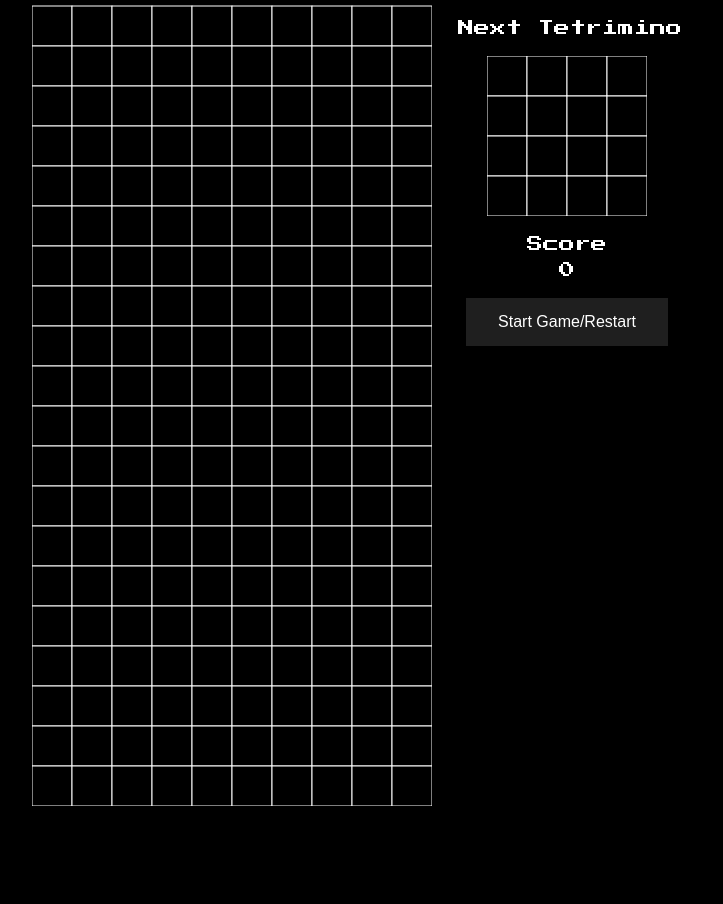
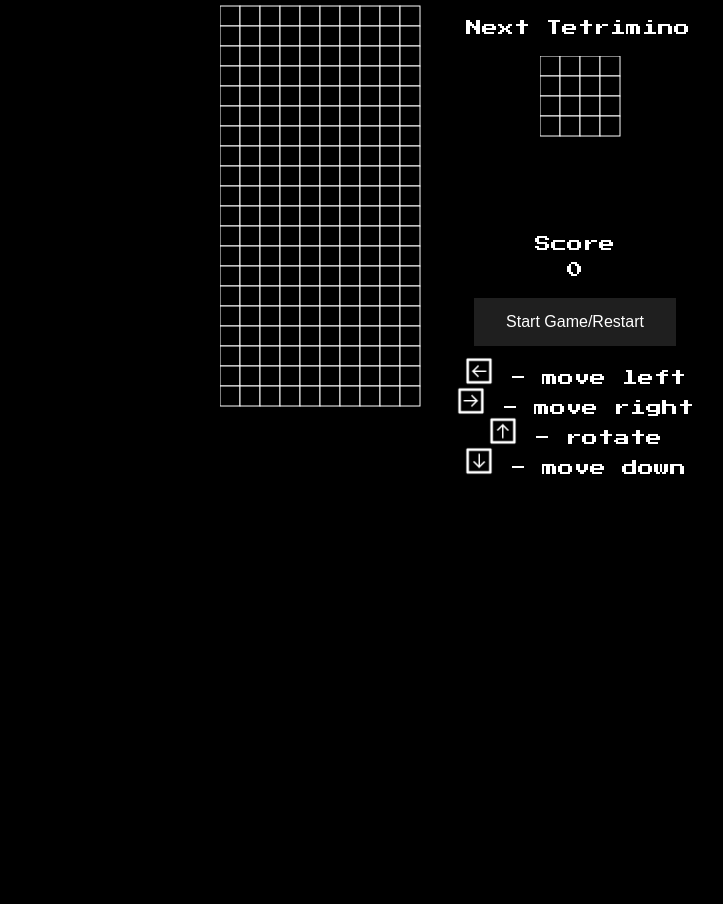
Before and after one commit to TeriyakiGod/js-tetris, a plain HTML site: page index.html in a window 1280 px wide. Shown: the part 69-973 px from the top of the page, without its empty margins (308-1031 px from the left). Drawn offline with Linux system fonts and the light colour scheme.

Commit message:
Scaled everything down and added instructions, still not responsive

```diff
--- a/index.html
+++ b/index.html
@@ -24,6 +24,27 @@
         <div id="scoreContainer">
             Score <div id="score">0</div>
             <button onclick="startGame()">Start Game/Restart</button>
+            <div id="controls">
+                <div id="keys">
+                    <div id="arrowLeftContainer">
+                        <img class="arrow" id="arrowLeft" src="arrowButton.jpg">
+                        - move left
+                    </div>
+                    <div id="arrowRightContainer">
+                        <img class="arrow" id="arrowRight" src="arrowButton.jpg">
+                        - move right
+                    </div>
+                    <div id="arrowUpContainer">
+                        <img class="arrow" id="arrowUp" src="arrowButton.jpg">
+                        - rotate
+                    </div>
+                    <div id="arrowDownContainer">
+                        <img class="arrow" id="arrowDown" src="arrowButton.jpg">
+                        - move down
+                    </div>
+                </div>
+            </div>
+            <div id="github"></div>
         </div>
     </div>
 
--- a/style.css
+++ b/style.css
@@ -2,10 +2,11 @@ body {
   background-color: black;
   color: white;
   overflow: hidden;
-  font-family: 'Press Start 2P', cursive;
+  font-family: "Press Start 2P", cursive;
+  width: 100vw;
 }
 
-h1{
+h1 {
   text-align: center;
 }
 
@@ -16,21 +17,19 @@ h1{
   right: -235px;
 }
 
-#score{
+#score {
   margin: 10px;
 }
 
 #debug {
   color: white;
-
 }
 
 #debugLog {
   color: white;
-
 }
 
-#gameContainer{
+#gameContainer {
   width: 800px;
   text-align: center;
   position: relative;
@@ -42,11 +41,11 @@ h1{
 #tetris {
   display: inline;
   position: relative;
-  top: -800px;
-  right: -20px;
+  top: -400px;
+  right: -200px;
 }
 
-#nextBlockContainer{
+#nextBlockContainer {
   display: inline;
   position: relative;
   top: -1570px;
@@ -54,17 +53,17 @@ h1{
   font-size: medium;
 }
 
-#nextBlock{
+#nextBlock {
   position: relative;
   top: 20px;
-  right: -205px;
+  right: -250px;
 }
 
-p{
+p {
   color: white;
 }
 
-button{
+button {
   background-color: rgb(31, 31, 31);
   border: none;
   color: white;
@@ -75,3 +74,38 @@ button{
   font-size: 16px;
   margin: 10px;
 }
+
+@media only screen and (min-height: 1000px) {
+  #tetris {
+    display: inline;
+    position: relative;
+    top: -400px;
+    right: -200px;
+  }
+}
+
+@media only screen and (min-height: 1800px) {
+  #tetris {
+    display: inline;
+    position: relative;
+    top: -400px;
+    right: -200px;
+  }
+}
+
+.arrow {
+  width: 30px;
+  height: 30px;
+}
+
+#arrowRight {
+  transform: rotate(180deg);
+}
+
+#arrowUp {
+  transform: rotate(90deg);
+}
+
+#arrowDown {
+  transform: rotate(-90deg);
+}
--- a/tetris.js
+++ b/tetris.js
@@ -9,7 +9,7 @@ const scoreElement = document.getElementById("score");
 
 const row = 40;
 const column = 10;
-const cellSize = 40;
+let cellSize = 20;
 const vacant = 'BLACK'; //Color of a vacant cell
 
 //Variables
@@ -18,6 +18,9 @@ let gameOver = false;
 let score = 0;
 let p = generateRandomPiece();
 let nextPiece = generateRandomPiece();
+
+//Music
+
 
 //CellFilling
 function fillCell(x, y, color) {
```
Also changed, not shown: arrowButton.jpg (added).
